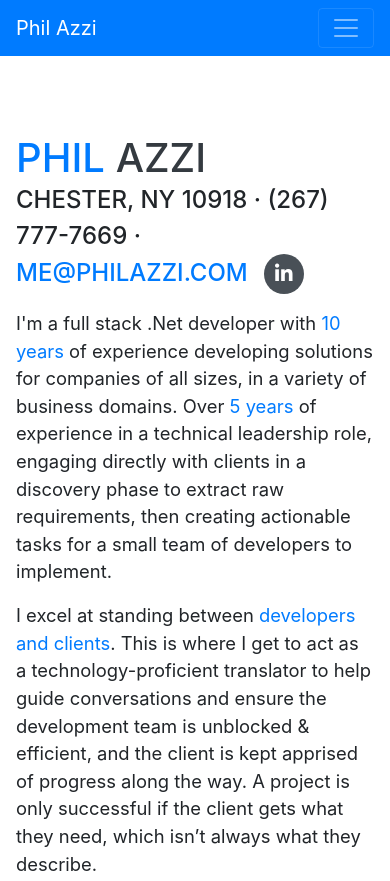
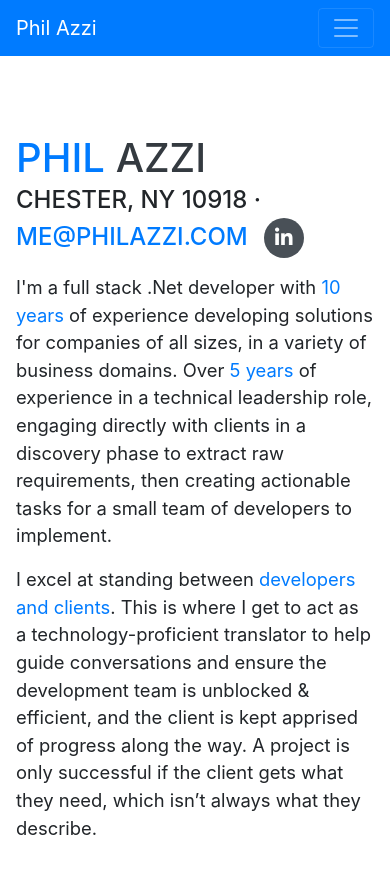
Before and after one commit to philazzi44/philazzi44.github.io, a website with bundled scripts: page index.html in a window 390 px wide. Shown: the top 881 px of the page. Built offline with nearby package versions, Linux system fonts and the light colour scheme; a web font is replaced by a local one.

Commit message:
removed phone number

```diff
--- a/index.html
+++ b/index.html
@@ -57,7 +57,7 @@
         <h1 class="mb-0">
           <span class="text-primary">Phil</span> Azzi
         </h1>
-        <div class="subheading mb-3">Chester, NY 10918 · (267) 777-7669 ·
+        <div class="subheading mb-3">Chester, NY 10918 ·
           <a href="mailto:me@philazzi.com">me@philazzi.com</a><span class="social-icons"><a href="https://www.linkedin.com/in/philazzi44" target="_blank">
             <i class="fab fa-linkedin-in"></i>
           </a>
```
